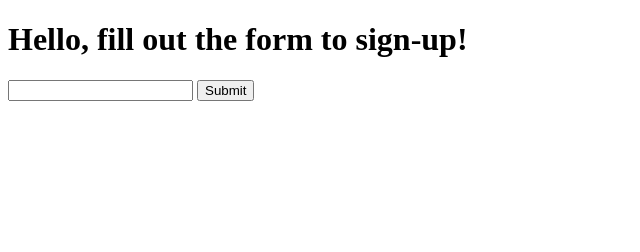
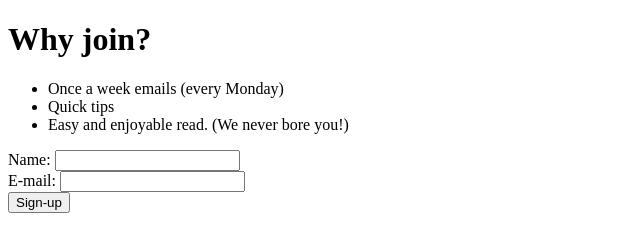
Before and after one commit to jshakil/Project-1-362, a plain HTML site: page index.html in a window 1280 px wide. Shown: the whole page, without its empty margins (0-640 px from the left). Drawn offline with nearby package versions, Linux system fonts and the light colour scheme.

Commit message:
Created a form for design

```diff
--- a/index.html
+++ b/index.html
@@ -8,10 +8,24 @@
 </head>
 <body>
 <main id="content">
-  <h1>Hello, fill out the form to sign-up!</h1>
+  <h1>Why join?</h1>
+  <ul>
+      <li>Once a week emails (every Monday)</li>
+      <li>Quick tips</li>
+      <li>Easy and enjoyable read. (We never bore you!)</li>
+  </ul>
   <form action="#null" method="post">
-    <input type="email" name="email" id="email" />
-    <input type="submit" />
+    <div>
+        <label for ="name">Name:</label>
+        <input type="text" id="name" name="name" />
+    </div>
+    <div>
+        <label for ="email">E-mail:</label>
+        <input type="email" id="email" name="Email" />
+    </div>
+    <div class="submit-button">
+        <button type="submit">Sign-up</button>
+    </div>
   </form>
 </main>
   <script src="//ajax.googleapis.com/ajax/libs/jquery/3.1.1/jquery.min.js"></script>
```
